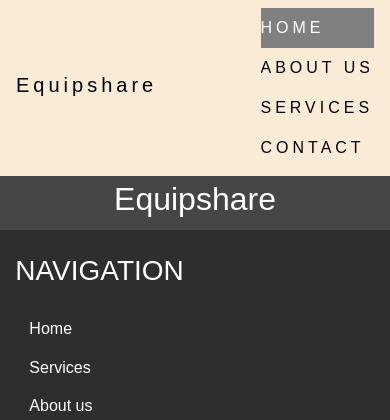
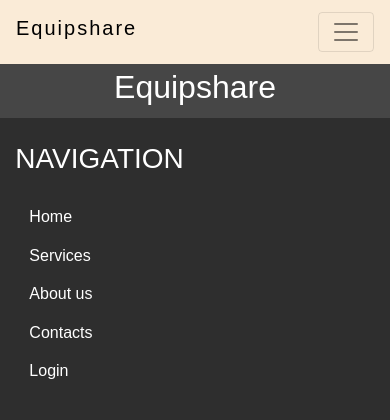
Before and after one commit to stephyi/equpshare-javascript, a PHP site: page / in a window 390 px wide. Shown: the top 420 px of the page. Run offline with PHP 8.4, Linux system fonts and the light colour scheme; some libraries are stand-ins or nearby versions.

Commit message:
Responsive Navabar :done

```diff
--- a/css/style.css
+++ b/css/style.css
@@ -11,7 +11,8 @@
     margin-bottom: 0;
     background-color: antiquewhite;
     z-index: 9999;
-    letter-spacing: 4px;
+    letter-spacing: 2px;
+    font-size:20px;
 }
 
 .navbar li a,
@@ -23,6 +24,9 @@
 .navbar-nav li.active a {
     color: white !important;
     background-color: grey!important;
+}
+.collapse li{
+    padding:5px
 }
 
 
--- a/index.html
+++ b/index.html
@@ -18,14 +18,15 @@
 
     <!-- Navbar Section-->
 
-    <nav class="navbar navbar-fixed-top navbar-light navbar-expand-md">
-        <div class="container" id="myNavbar">
+    <nav class="navbar navbar-fixed-top navbar-light navbar-expand-lg">
+        <div class="container-fluid" id="myNavbar">
             <div class="navbar-header">
                 <a class="navbar-brand" href="#">Equipshare</a>
             </div>
-            <div class="">
-                <ul class="navbar-nav ml-auto">
-                    <li class="active nav-item"><a href="#" class="nav-link">HOME</a></li>
+            <button type="button" class="navbar-toggler" data-toggle="collapse" data-target="#navbarCollapse"><span class="navbar-toggler-icon"></span></button>
+            <div class="collapse navbar-collapse" id="navbarCollapse">
+                <ul class="navbar-nav ml-auto ">
+                    <li class="nav-item"><a href="#" class="nav-link">HOME</a></li>
                     <li class="nav-item"><a href="#" class="nav-link">ABOUT US</a></li>
                     <li class="nav-item"><a href="#" class="nav-link">SERVICES</a></li>
                     <li class="nav-item"><a href="#" class="nav-link">CONTACT</a></li>
```
